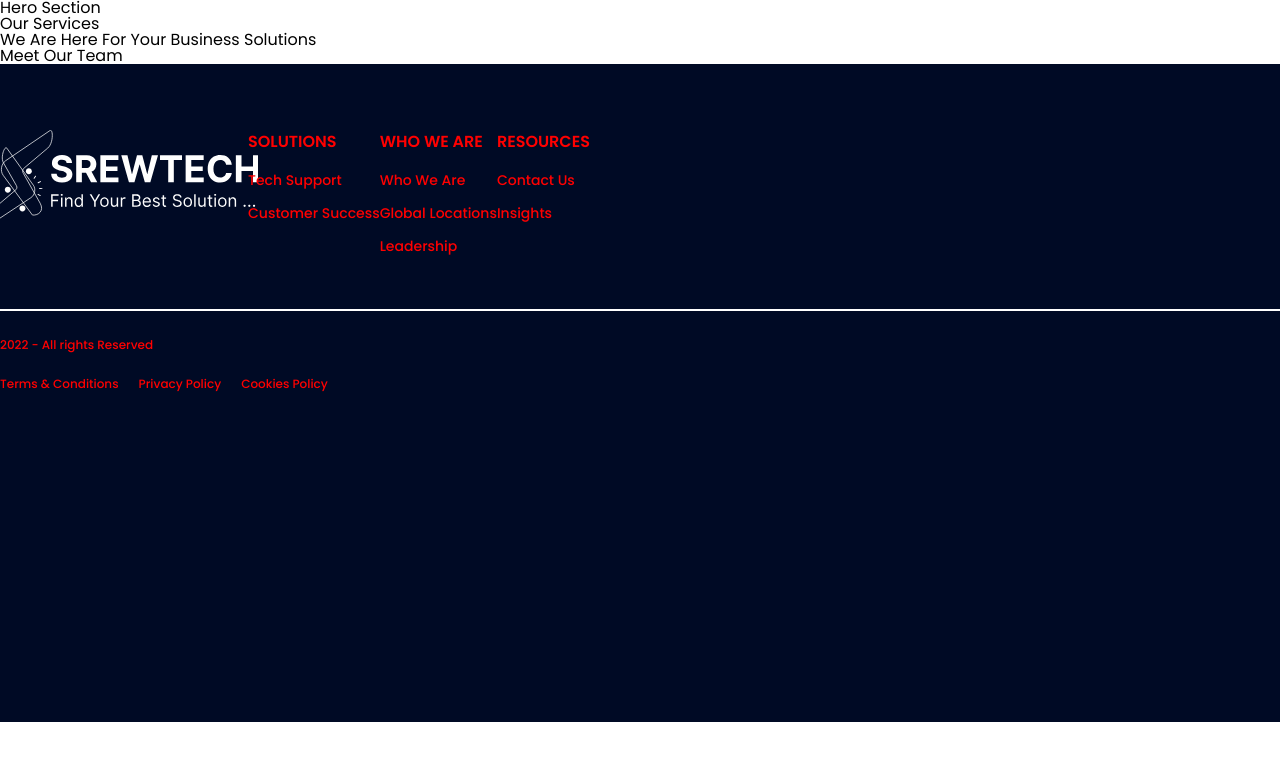
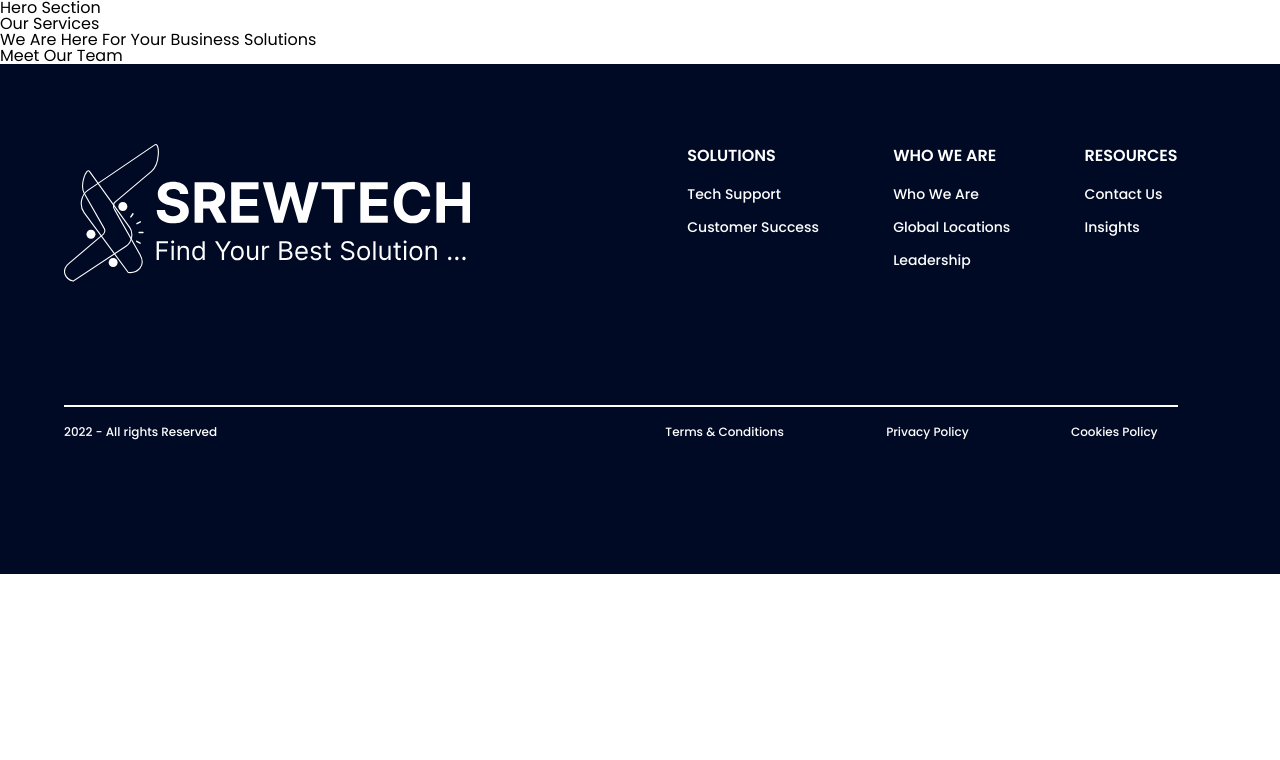
Before and after one commit to Akindejoye/skrew-tech, a Next.js app: page / in a window 1280 px wide. Shown: the top 760 px of the page. Built offline with nearby package versions, Linux system fonts and the light colour scheme.

Commit message:
Footer Web Responsivness

```diff
--- a/components/footer/footer.scss
+++ b/components/footer/footer.scss
@@ -1,5 +1,5 @@
 .footer {
-  min-height: 658px;
+  height: 658px;
   padding-left: 35px;
   padding-right: 35px;
   color: var(--clr-white);
@@ -59,17 +59,17 @@
     }
   }
 
+  hr {
+    border: none;
+    height: 1.5px;
+    background-color: var(--clr-white);
+  }
+
   .bottom {
-    font-size: 12px !important;
-    font-weight: 500 !important;
-    line-height: 18px !important;
-    margin-top: 40px !important;
-
-    hr {
-      border: none;
-      height: 1.5px;
-      background-color: var(--clr-white);
-    }
+    font-size: 12px;
+    font-weight: 500;
+    line-height: 18px;
+    margin-top: 40px;
 
     .rights {
       margin-top: 25px;
@@ -87,19 +87,54 @@
 
 /****** MEDIA QUERIES ****************/
 
-@media (min-width: 671px) {
+@media (min-width: 999px) {
   .footer {
-    // min-height: 658px;
-    padding-left: 0px;
-    padding-right: 0px;
-    color: red;
-
+    height: 510px;
+    padding-left: 5%;
+    padding-right: 8%;
     .top {
       display: flex;
       flex-direction: row;
+      justify-content: center;
+      padding-top: 80px;
 
       .right {
+        flex: 2;
         display: flex;
+        justify-content: right;
+        gap: 10%;
+      }
+
+      .left {
+        flex: 1;
+        display: flex;
+        justify-content: left;
+        margin-bottom: 0;
+      }
+    }
+
+    hr {
+      margin-top: 122px;
+    }
+
+    .bottom {
+      margin-top: 16px;
+      display: flex;
+      justify-content: space-between;
+      align-items: center;
+      .rights {
+        margin-top: 0px;
+      }
+
+      .terms {
+        margin-top: 0px;
+        width: 46%;
+        display: flex;
+        justify-content: space-between;
+
+        span {
+          margin-right: 20px;
+        }
       }
     }
   }
--- a/components/footer/index.jsx
+++ b/components/footer/index.jsx
@@ -25,8 +25,8 @@ const Footer = () => {
             </div>
           </div>
         </div>
+        <hr />
         <div className="bottom">
-          <hr />
           <div className="rights">
             <span>2022 - All rights Reserved</span>
           </div>
```
